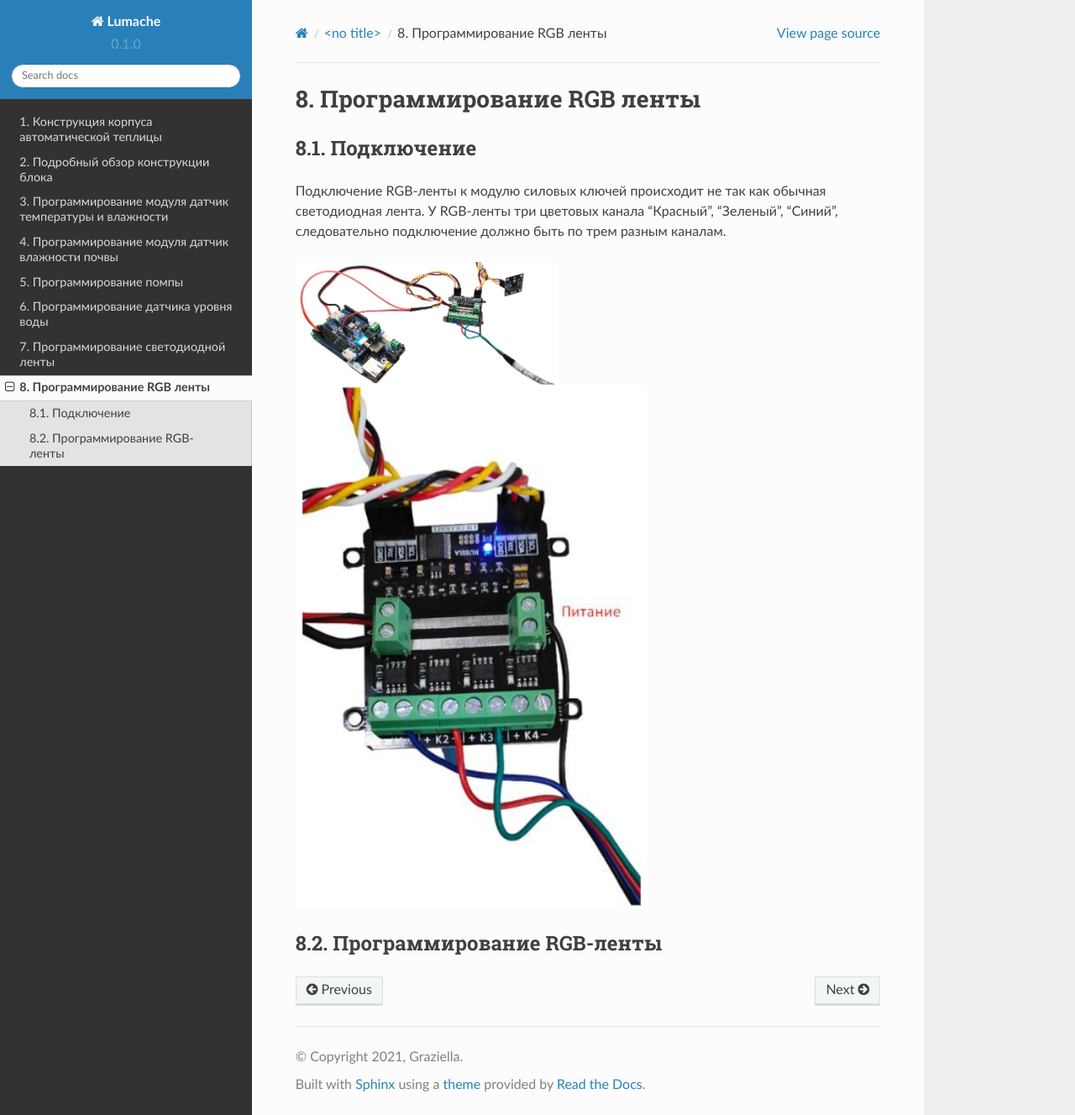
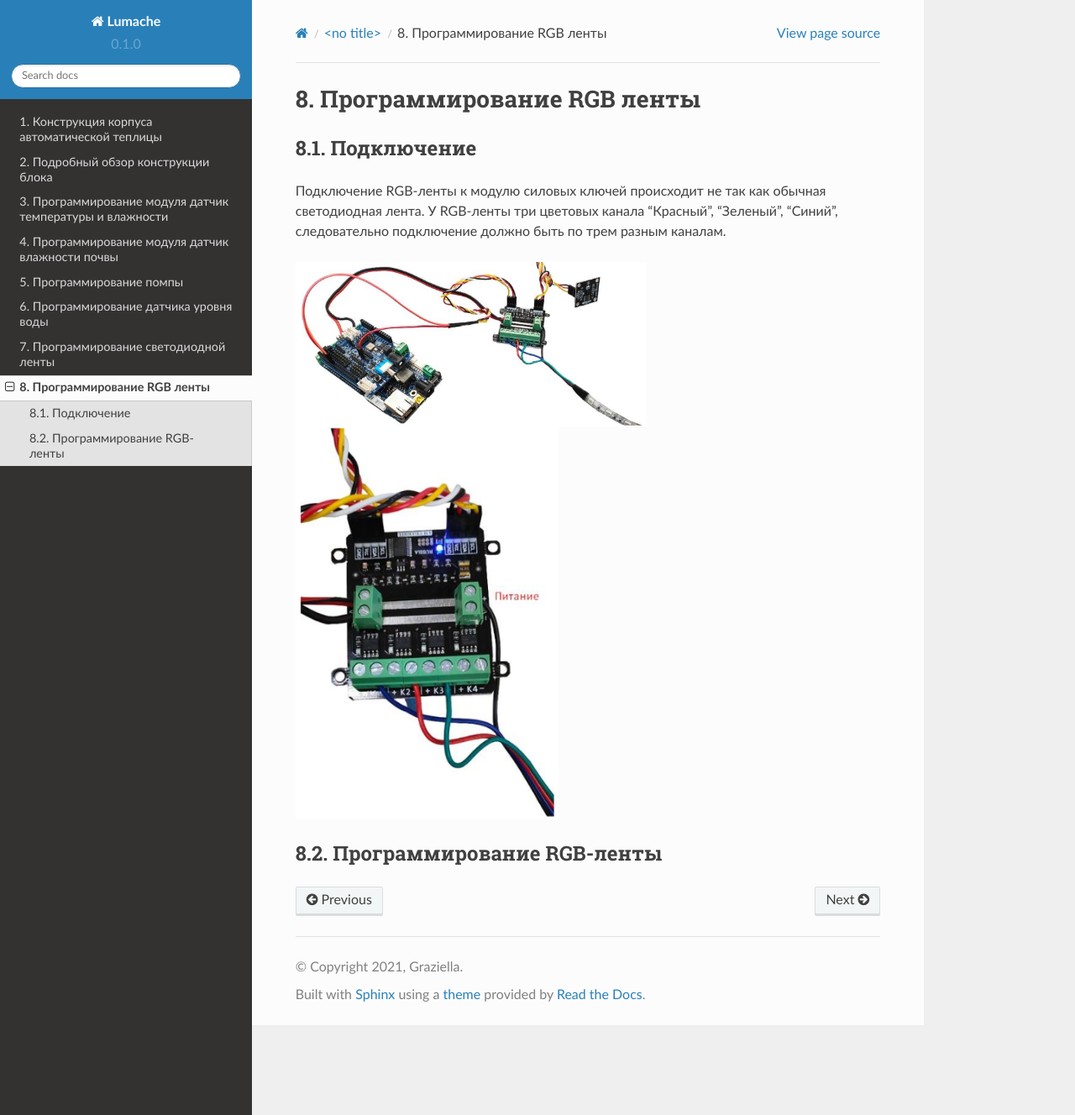
Before and after one commit to BBanwz/book_AL_GH, a Sphinx documentation site: the page built from docs/source/2/7.rst, in a window 1280 px wide and 1328 px high. Shown: the whole window at 84% size. Built offline with Sphinx 7.4.7 and the Read the Docs theme 2.0.0, drawn with Linux system fonts in a browser that asks for light colours; pages that are not in the unit, such as notebooks, are missing from menus.

Commit message:
Update 7.rst

```diff
--- a/docs/source/2/7.rst
+++ b/docs/source/2/7.rst
@@ -7,10 +7,10 @@
 Подключение RGB-ленты к модулю силовых ключей происходит не так как обычная светодиодная лента. У RGB-ленты три цветовых канала “Красный”, “Зеленый”, “Синий”, следовательно подключение должно быть по трем разным каналам.
 
 .. |pic1| image:: images/8.png
-   :width: 45%
+   :width: 60%
 
 .. |pic2| image:: images/7.png
-   :width: 60%
+   :width: 45%
 
 |pic1| |pic2|
 
```
